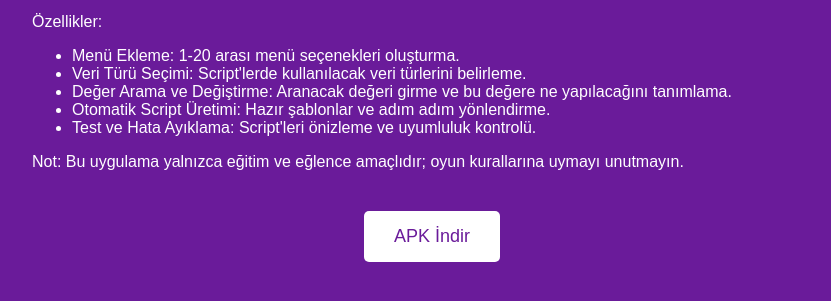
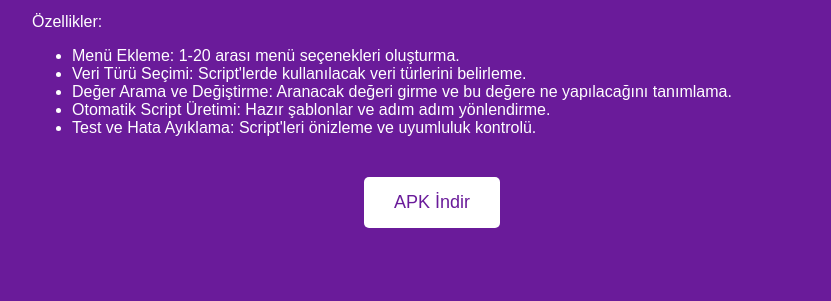
Before and after one commit to oktaysavci/GGScriptGenerator, a plain HTML site: page index.html in a window 1280 px wide. Shown: the part 383-684 px from the top of the page, without its empty margins (208-1039 px from the left). Drawn offline with Linux system fonts and the light colour scheme.

Commit message:
Update index.html

```diff
--- a/index.html
+++ b/index.html
@@ -59,7 +59,6 @@
             <li>Otomatik Script Üretimi: Hazır şablonlar ve adım adım yönlendirme.</li>
             <li>Test ve Hata Ayıklama: Script'leri önizleme ve uyumluluk kontrolü.</li>
         </ul>
-        <p>Not: Bu uygulama yalnızca eğitim ve eğlence amaçlıdır; oyun kurallarına uymayı unutmayın.</p>
     </div>
     <a href="gg-script-generator.apk" class="download-btn">APK İndir</a>
 </body>
```
